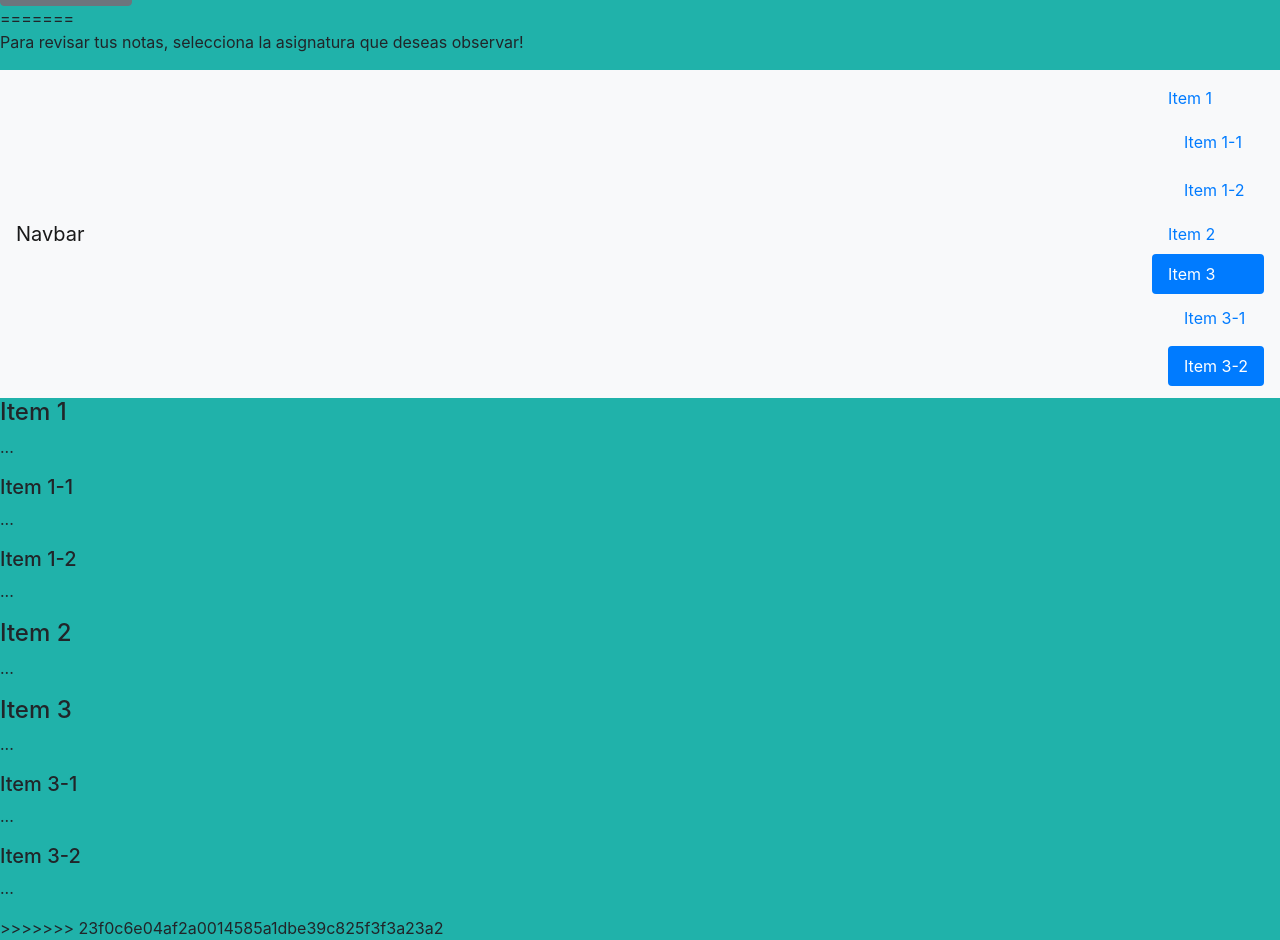
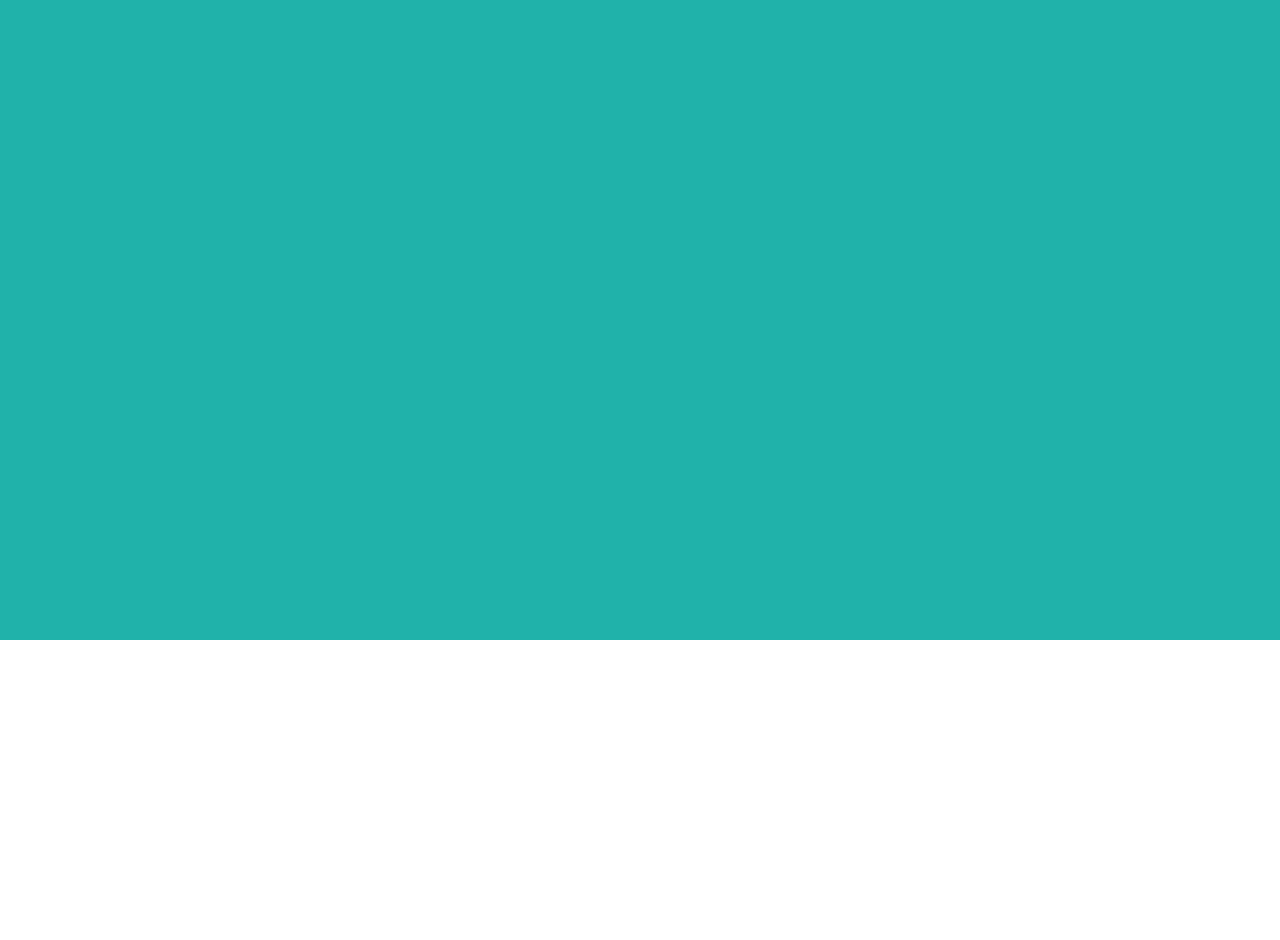
Before and after one commit to oriirivas/front-x-froge-team, an Angular app: page /asignaturas in a window 1280 px wide. Shown: the part 160-1100 px from the top of the page. After the commit the page ends 800 px from the top, so only its background shows below. Built offline with nearby package versions, Linux system fonts and the light colour scheme.

Commit message:
avance asignaturas

```diff
--- a/src/app/componets/asignaturas/asignaturas.component.html
+++ b/src/app/componets/asignaturas/asignaturas.component.html
@@ -1,4 +1,3 @@
-<<<<<<< HEAD
 <div class = "todocontenido">
 <h1>Para revisar tus notas, selecciona la asignatura que deseas observar!</h1>
 <div class="dropdown">
@@ -12,39 +11,4 @@
       <button class="dropdown-item" type="button">Materia 4</button>
     </div>
   </div>
-=======
-<p>Para revisar tus notas, selecciona la asignatura que deseas observar!</p>
-<nav id="navbar-example3" class="navbar navbar-light bg-light">
-  <a class="navbar-brand" href="#">Navbar</a>
-  <nav class="nav nav-pills flex-column">
-    <a class="nav-link" href="#item-1">Item 1</a>
-    <nav class="nav nav-pills flex-column">
-      <a class="nav-link ml-3 my-1" href="#item-1-1">Item 1-1</a>
-      <a class="nav-link ml-3 my-1" href="#item-1-2">Item 1-2</a>
-    </nav>
-    <a class="nav-link" href="#item-2">Item 2</a>
-    <a class="nav-link" href="#item-3">Item 3</a>
-    <nav class="nav nav-pills flex-column">
-      <a class="nav-link ml-3 my-1" href="#item-3-1">Item 3-1</a>
-      <a class="nav-link ml-3 my-1" href="#item-3-2">Item 3-2</a>
-    </nav>
-  </nav>
-</nav>
-
-<div data-spy="scroll" data-target="#navbar-example3" data-offset="0">
-  <h4 id="item-1">Item 1</h4>
-  <p>...</p>
-  <h5 id="item-1-1">Item 1-1</h5>
-  <p>...</p>
-  <h5 id="item-1-2">Item 1-2</h5>
-  <p>...</p>
-  <h4 id="item-2">Item 2</h4>
-  <p>...</p>
-  <h4 id="item-3">Item 3</h4>
-  <p>...</p>
-  <h5 id="item-3-1">Item 3-1</h5>
-  <p>...</p>
-  <h5 id="item-3-2">Item 3-2</h5>
-  <p>...</p>
->>>>>>> 23f0c6e04af2a0014585a1dbe39c825f3f3a23a2
 </div>
```
